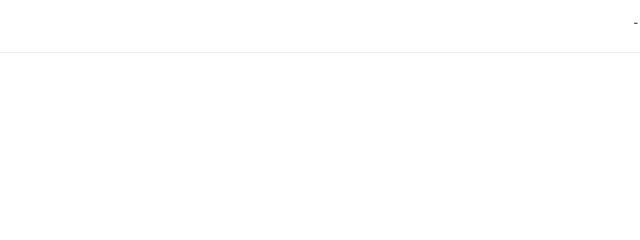
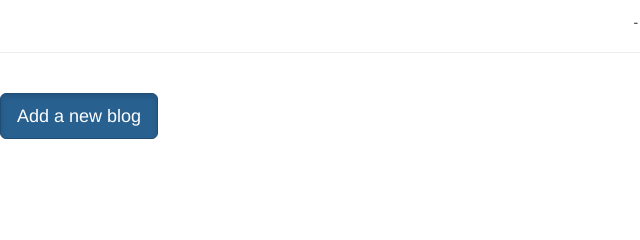
Before and after one commit to Ronyonka/hacker_noon, a Flask app: page / in a window 1280 px wide. Shown: the part 257-497 px from the top of the page, without its empty margins (0-640 px from the left). Run offline with Flask 2, Linux system fonts and the light colour scheme; data that the repository does not hold is empty; parts of the project's set-up code (start-up, migrations or seed data) failed here and were passed over; some libraries are stand-ins or nearby versions.

Commit message:
deployed to heroku

```diff
--- a/app/templates/index.html
+++ b/app/templates/index.html
@@ -26,11 +26,12 @@
 
 
         <div class="middle">
-          <a class="btn btn-primary btn-lg active" role="button" aria-pressed="true" href="/new_blog"> Add a new blog</a>
+
           <a class="btn btn-secondary btn-lg active" role="button" aria-pressed="true" href="{{url_for('main.view_blogs',blog_id = blog.id)}}"> Read More</a>
 
         </div>
         {% endfor %}
+        <a class="btn btn-primary btn-lg active" role="button" aria-pressed="true" href="/new_blog"> Add a new blog</a>
       </div>
 
       {% for blog in index %}
```
